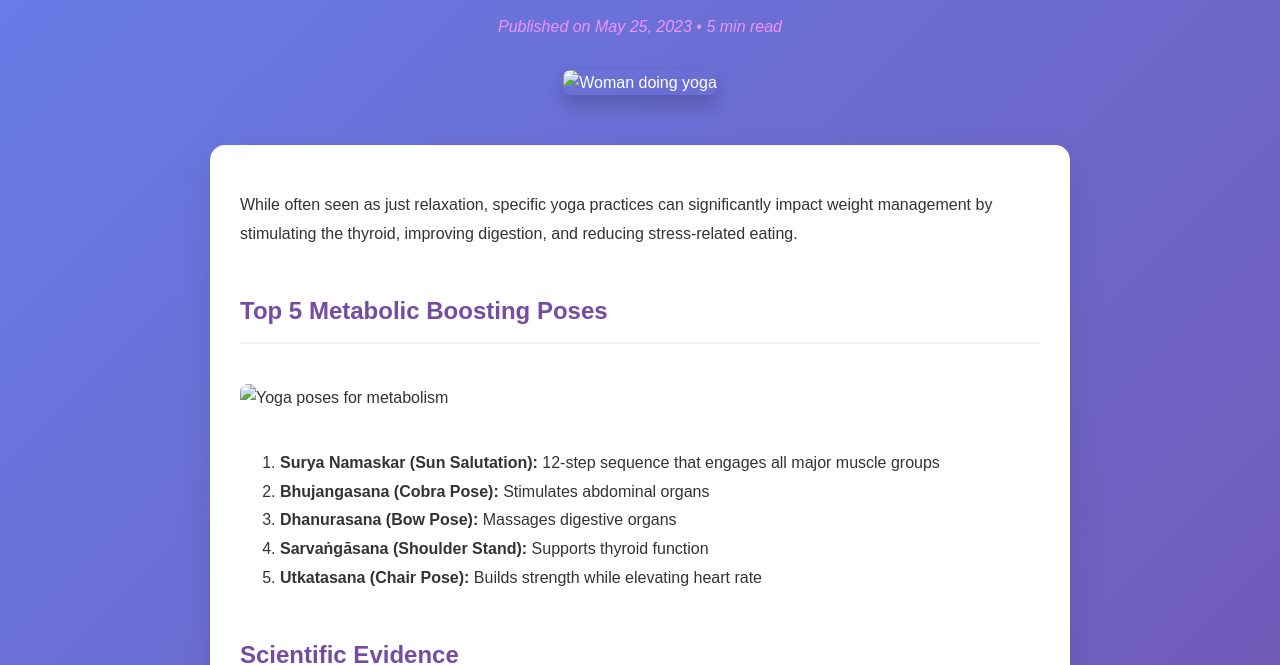
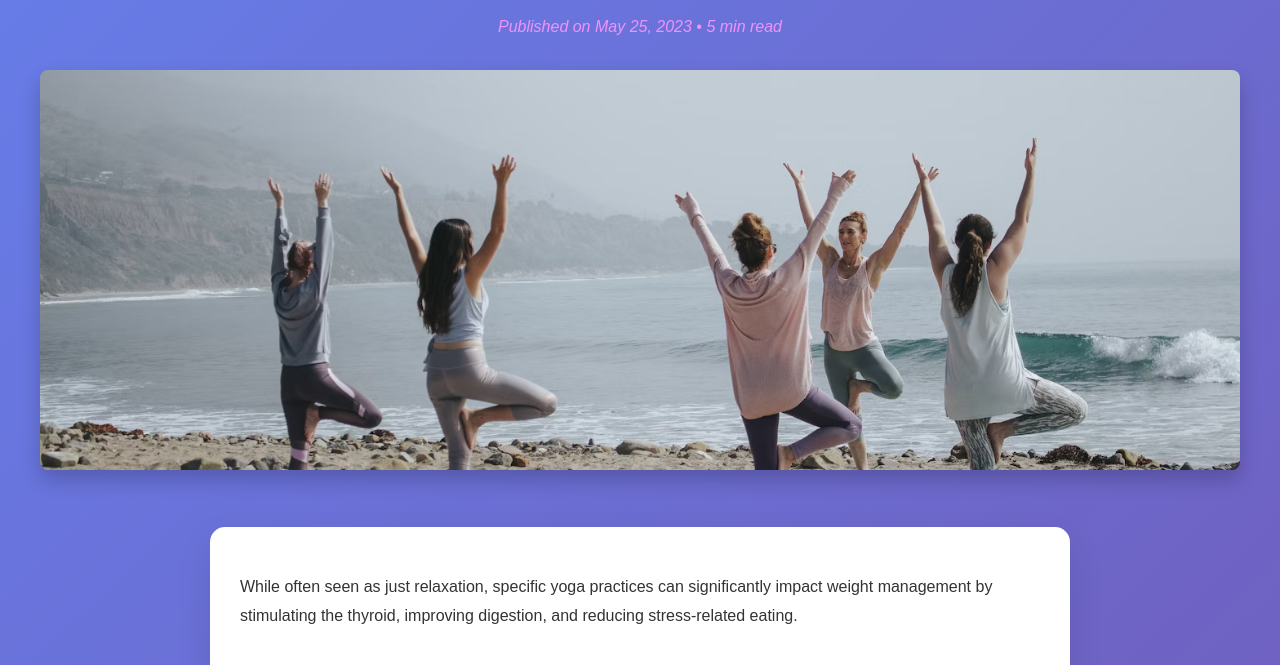
Before and after one commit to BobbiliNarendra/BMI_CALCULATOR, a plain HTML site: page articles/yoga-article.html in a window 1280 px wide. Shown: the part 144-809 px from the top of the page. Drawn offline with Linux system fonts and the light colour scheme; the site is published under a folder, as on GitHub Pages, so addresses that start at the root find nothing.

Commit message:
updated the articles file

```diff
--- a/articles/yoga-article.html
+++ b/articles/yoga-article.html
@@ -192,14 +192,14 @@
             <header class="article-header">
                 <h1>Yoga for Weight Management: Poses That Boost Metabolism</h1>
                 <p class="article-meta">Published on May 25, 2023 • 5 min read</p>
-                <img src="/Images/YOGA/yogaposes.jpeg" alt="Woman doing yoga">
+                <img src="../Images/YOGA/yogaposes.jpeg" alt="Woman doing yoga">
             </header>
 
             <div class="article-content">
                 <p>While often seen as just relaxation, specific yoga practices can significantly impact weight management by stimulating the thyroid, improving digestion, and reducing stress-related eating.</p>
 
                 <h2>Top 5 Metabolic Boosting Poses</h2>
-                <img src="/Images/YOGA/yogapose_2.png" alt="Yoga poses for metabolism">
+                <img src="../Images/YOGA/yogapose_2.png" alt="Yoga poses for metabolism">
                 <ol>
                     <li><strong>Surya Namaskar (Sun Salutation):</strong> 12-step sequence that engages all major muscle groups</li>
                     <li><strong>Bhujangasana (Cobra Pose):</strong> Stimulates abdominal organs</li>
```
Also changed, not shown: articles/superfoods-article.html (+3 -3 lines).
